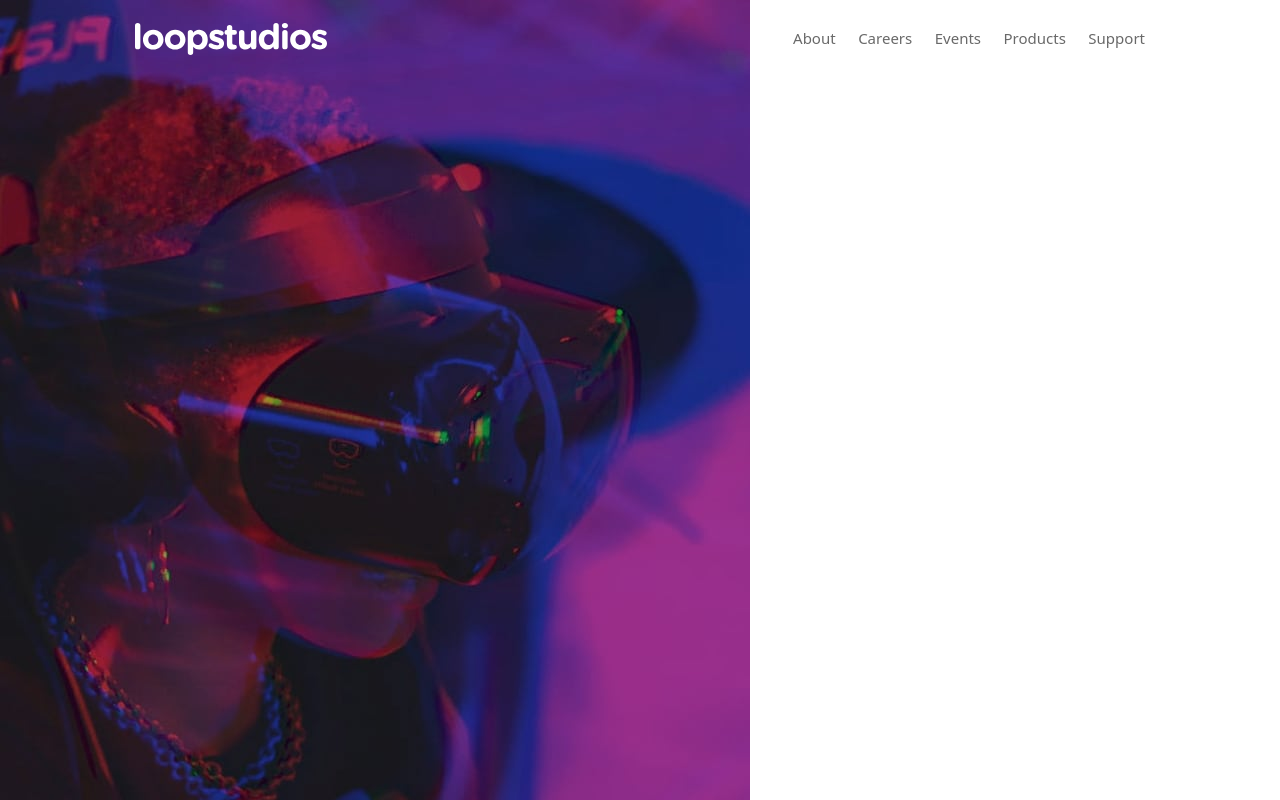
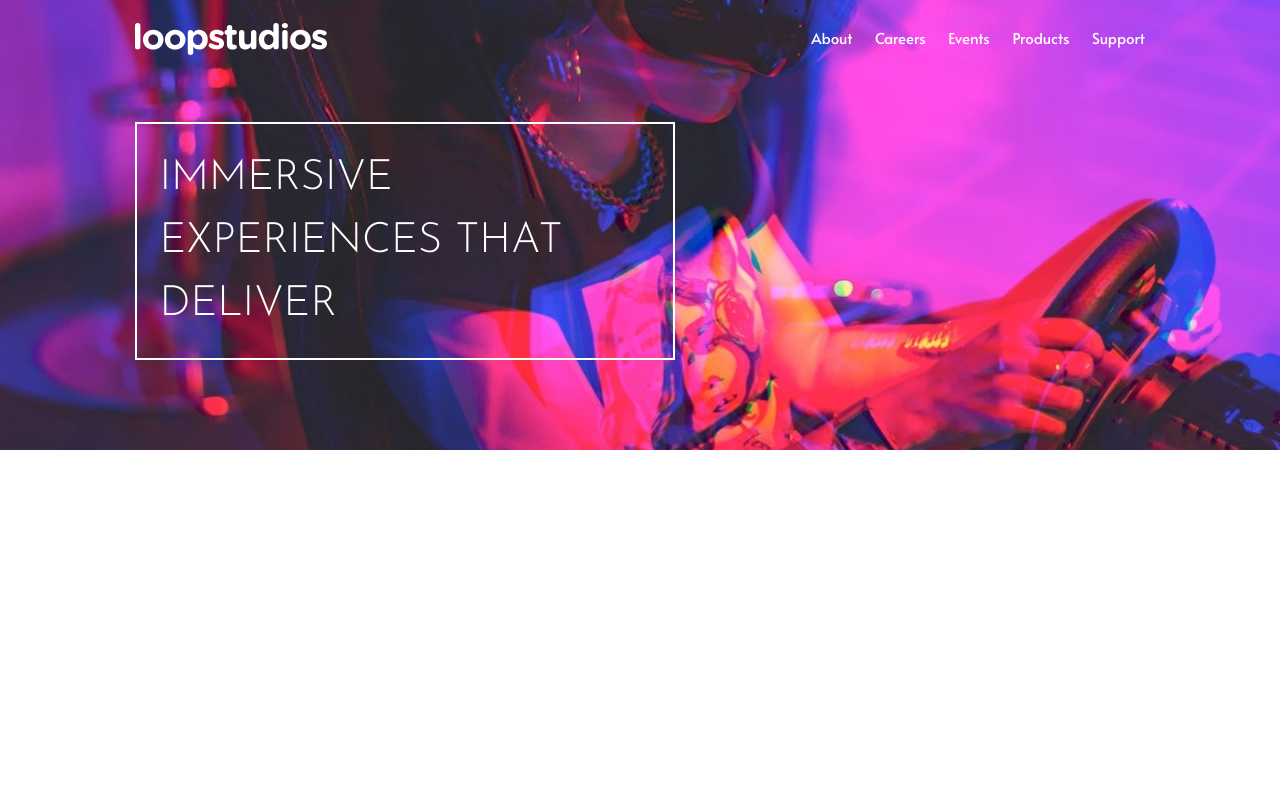
Before and after one commit to molinax/loops-studios, a React (Vite) app: page / in a window 1280 px wide. Shown: the top 800 px of the page. Built offline with nearby package versions, Linux system fonts and the light colour scheme.

Commit message:
nav-desktop & mobile style added and hero component finished

```diff
--- a/src/components/containers/Hero.jsx
+++ b/src/components/containers/Hero.jsx
@@ -3,12 +3,16 @@ import heroDesktop from '../../../public/images/desktop/image-hero.jpg'
 
 const Hero = () => {
   return (
-    <section>
-      <img
-        src={heroMobile}
-        alt="Immersive experience"
-        className="absolute top-0 left-0 -z-20"
-      />
+    <section className="container flex sm:py-12">
+      <picture>
+        <source media="(max-width: 640px)" srcSet={heroMobile} />
+        <img src={heroDesktop} alt="Immersive experience" className="absolute top-0 left-0 w-screen -z-20 sm:object-cover sm:h-[30rem]" />
+      </picture>
+      <div className="relative -z-20 -bottom-20 p-6 border-2 border-white large-title-text text-white w-auto max-w-xl sm:bottom-0">
+        <h1 className="large-title-text text-white">
+          Immersive experiences that deliver
+        </h1>
+      </div>
     </section>
   )
 }
--- a/src/components/containers/NavDesktop.jsx
+++ b/src/components/containers/NavDesktop.jsx
@@ -1,21 +1,25 @@
 const NavDesktop = () => {
+  const beforeStyle = 'before:absolute before:-bottom-2 before:left-[32%] before:h-[2px] before:w-5 before:bg-transparent hover:before:bg-white'
+
+  const navDesktopStyle = `relative text-white mb-2 ${beforeStyle}`
+
   return (
     <nav className="hidden md:block">
       <ul className="flex gap-6">
         <li>
-          <a href="#">About</a>
+          <a href="#" className={navDesktopStyle}>About</a>
         </li>
         <li>
-          <a href="#">Careers</a>
+          <a href="#" className={navDesktopStyle}>Careers</a>
         </li>
         <li>
-          <a href="#">Events</a>
+          <a href="#" className={navDesktopStyle}>Events</a>
         </li>
         <li>
-          <a href="#">Products</a>
+          <a href="#" className={navDesktopStyle}>Products</a>
         </li>
         <li>
-          <a href="#">Support</a>
+          <a href="#" className={navDesktopStyle}>Support</a>
         </li>
       </ul>
     </nav>
--- a/src/components/containers/NavMobile.jsx
+++ b/src/components/containers/NavMobile.jsx
@@ -1,21 +1,21 @@
 const NavMobile = () => {
   return (
-    <nav className="fixed top-0 left-0 h-full w-full -z-10 flex items-center px-6 bg-black">
-      <ul className="flex flex-col gap-6 text-white">
+    <nav className="fixed top-0 left-0 h-full w-full -z-10 flex items-center bg-black">
+      <ul className="container flex flex-col gap-8 text-white">
         <li>
-          <a href="#">About</a>
+          <a href="#" className="medium-title-text text-white">About</a>
         </li>
         <li>
-          <a href="#">Careers</a>
+          <a href="#" className="medium-title-text text-white">Careers</a>
         </li>
         <li>
-          <a href="#">Events</a>
+          <a href="#" className="medium-title-text text-white">Events</a>
         </li>
         <li>
-          <a href="#">Products</a>
+          <a href="#" className="medium-title-text text-white">Products</a>
         </li>
         <li>
-          <a href="#">Support</a>
+          <a href="#" className="medium-title-text text-white">Support</a>
         </li>
       </ul>
     </nav>
--- a/src/index.css
+++ b/src/index.css
@@ -10,6 +10,20 @@
   }
 
   body {
-    @apply text-very-dark-gray;
+    @apply text-very-dark-gray font-alata;
+  }
+
+  a {
+    @apply cursor-pointer;
   }
 }
+
+@layer components {
+  .large-title-text {
+    @apply text-[2.8rem] uppercase font-josefin-sans;
+  }
+
+  .medium-title-text {
+    @apply text-3xl uppercase font-josefin-sans;
+  }
+}
--- a/tailwind.config.js
+++ b/tailwind.config.js
@@ -6,6 +6,10 @@ export default {
   ],
   theme: {
     extend: {
+      fontFamily: {
+        alata: ['Alata', 'sans-serif'],
+        'josefin-sans': ['Josefin Sans', 'sans-serif']
+      },
       colors: {
         white: 'hsl(0, 0%, 100%)',
         black: 'hsl(0, 0%, 0%)',
```
